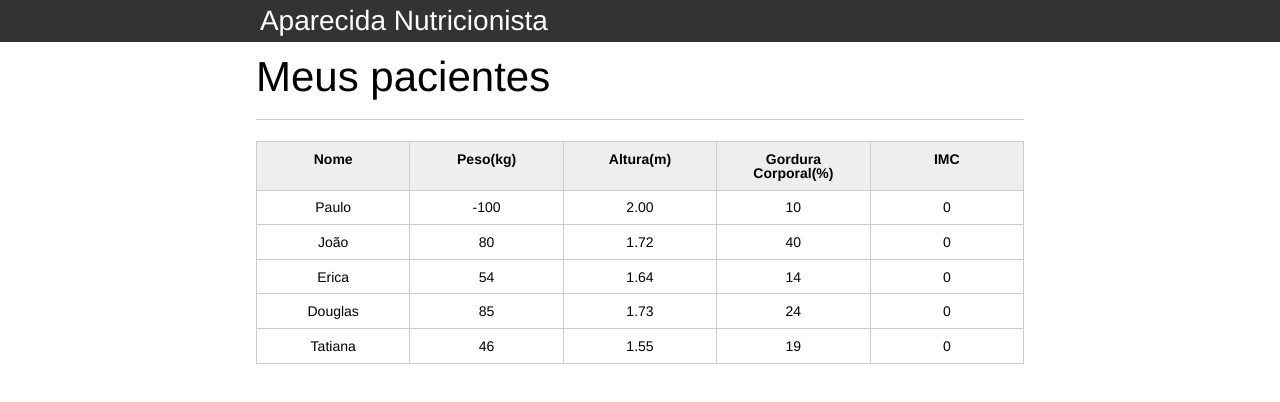
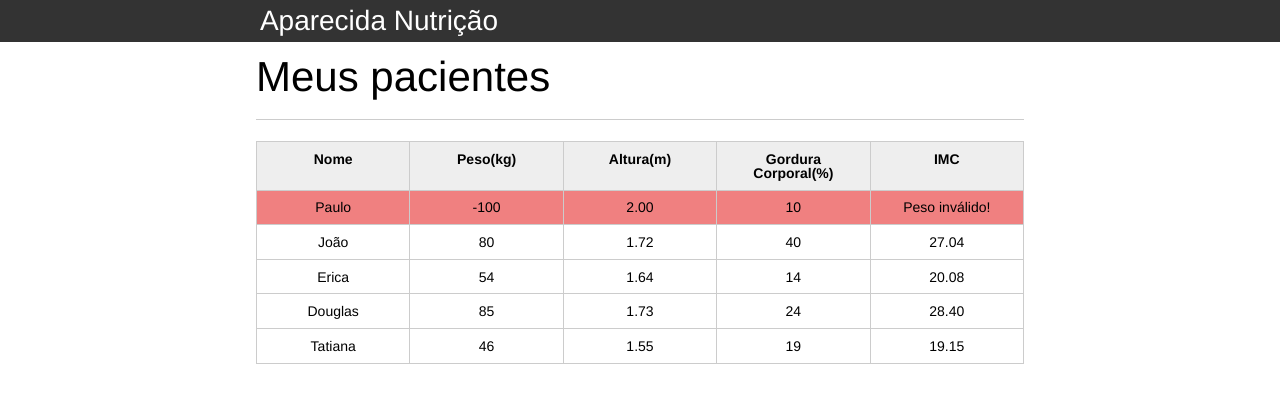
Before and after one commit to filipeamorais/introducao-javascript, a plain HTML site: page index.html in a window 1280 px wide. Drawn offline with Linux system fonts and the light colour scheme.

Commit message:
new: adding the file of the comments of the course and previous edtings that were not commited

```diff
--- a/css/index.css
+++ b/css/index.css
@@ -132,3 +132,7 @@ button[disabled=disabled], button:disabled {
 .campo-invalido{
 	border: 1px solid red;
 }
+
+.paciente-invalido{
+	background-color: lightcoral;
+}
--- a/js/principal.js
+++ b/js/principal.js
@@ -1,24 +1,24 @@
-        alert("Olá mundo");
-		console.log("Oi Mundo");
-		console.log(document);
-		console.log(document.querySelector("h1"));
-		var titulo = document.querySelector(".titulo");
-		console.log(titulo.textContent);
-		titulo.textContent = "Aparecida Nutricionista";
+    //     alert("Olá mundo");
+		// console.log("Oi Mundo");
+		// console.log(document);
+		// console.log(document.querySelector("h1"));
+		// var titulo = document.querySelector(".titulo");
+		// console.log(titulo.textContent);
+		// titulo.textContent = "Aparecida Nutricionista";
 
     var pacientes = document.querySelectorAll(".paciente");
+    var paciente = pacientes[i];
 
-    for (var i=0; i<pacientes.lenght;i++){
+    for (var i=0; i<pacientes.length;i++){
       var paciente = pacientes[i];
+
       var tdPeso = paciente.querySelector(".info-peso");
       var tdAltura = paciente.querySelector(".info-altura");
 
+      var tdImc = paciente.querySelector(".info-imc");
+
       var peso = tdPeso.textContent;
       var altura = tdAltura.textContent;
-
-      var imc = peso / (altura*altura);
-      var tdImc = paciente.querySelector(".info-imc");
-      tdImc.textContent = imc;
 
       var alturaEhValida = true;
       var pesoEhValido = true;
@@ -27,12 +27,14 @@
       console.log("Peso inválido");
       tdImc.textContent = "Peso inválido!";
       pesoEhValido = false;
+      paciente.classList.add("paciente-invalido");
       }
 
       if(altura <= 0 || altura >= 3){
       console.log("Altura inválida");
       tdImc.textContent = "Altura inválida!";
       alturaEhValida = false;
+      paciente.classList.add("paciente-invalido");
       }
 
       if(pesoEhValido && alturaEhValida){
```
Also changed, not shown: alura-javascript.txt (added).
